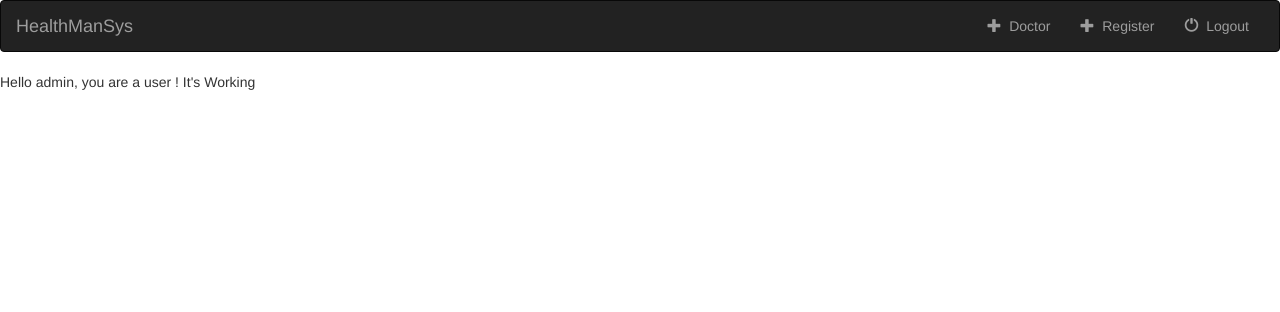
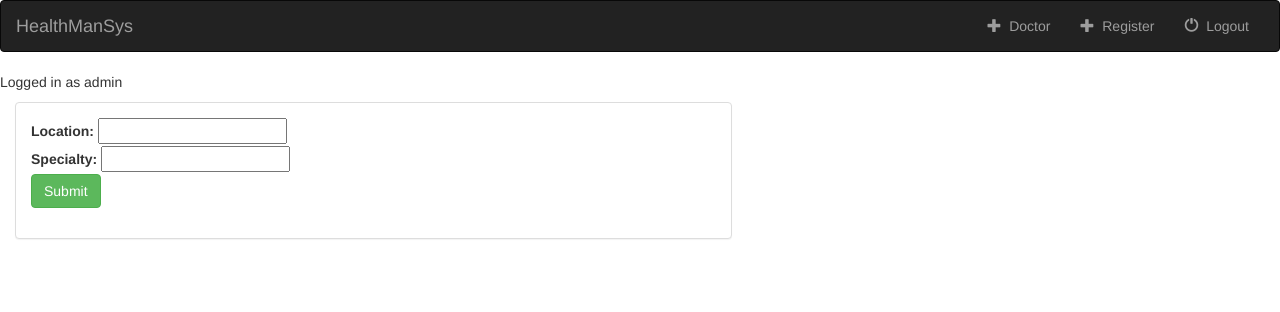
Before and after one commit to AdityaVallabh/HealthCareSys, a Django app: page / in a window 1280 px wide. Shown: the top 312 px of the page. Run offline with Django 3.2, Linux system fonts and the light colour scheme; a user stored in the database is signed in; data comes from the database, SQL or seed files in the repository; both versions use the stored data as it was after the commit; some libraries are stand-ins or nearby versions.

Commit message:
Add Datasets and search function

```diff
--- a/healthcare/templates/healthcare/home.html
+++ b/healthcare/templates/healthcare/home.html
@@ -2,16 +2,17 @@
 {% block title %}Home{% endblock %}
 
 {% block body %}
-<p>Hello
+<p>
     {% if request.user.is_authenticated %}
-        {{ user }}, you are a
+        Logged in as {{ user }}
         {% if user.doctorprofile  %}
-            doctor
+
         {% else %}
-            user
+
         {% endif %}
     {% else %}
-        World
+
     {% endif %}
-    ! It's Working</p>
+    {% include 'healthcare/search.html' %}
+</p>
 {% endblock %}
--- /dev/null
+++ b/healthcare/templates/healthcare/search.html
@@ -0,0 +1,39 @@
+<div class="container-fluid">
+    <div class="row">
+        <div class="col-sm-12 col-md-7">
+            <div class="panel panel-default">
+                <div class="panel-body">
+                    <form class="form-horizontal" action="" method="GET" enctype="multipart/form-data">
+                        <label>Location: </label>
+                        <input name='location' type='text'><br />
+                        <label>Specialty: </label>
+                        <input name='specialty' type='text'><br />
+                        <div class="form-group">
+                            <div class="col-sm-offset col-sm-10">
+                                <button type="submit" class="btn btn-success">Submit</button>
+                            </div>
+                        </div>
+                    </form>
+                </div>
+            </div>
+        </div>
+    </div>
+    {% if doctors %}
+        Doctors found:
+        <table class="table table-hover">
+            <tr>
+                <th>Doctor Name</th>
+                <th>Hospital Name</th>
+                <th>Contact Number</th>
+            </tr>
+            {% for doctor in doctors %}
+                <tr>
+                    <td>{{ doctor.user.first_name }} {{ doctor.user.last_name }}</td>
+                    <td>{{ doctor.hospital }}</td>
+                    <td>{{ doctor.specialization }}</td>
+                </tr>
+            {% endfor %}
+        </table>
+    {% endif %}
+
+</div>
--- a/healthcare/views.py
+++ b/healthcare/views.py
@@ -2,15 +2,19 @@ from django.shortcuts import render, redirect
 from django.contrib.auth import authenticate, login
 from django.views.generic import View
 from .forms import UserForm, ProfileForm, DoctorForm
-from .models import UserProfile, DoctorProfile
+from .models import UserProfile, DoctorProfile, Hospital
 from django.contrib.auth import logout
 
 def index(request):
+    if not request.GET.get('location', 'none') == 'none' or not request.GET.get('specialty', 'none') == 'none':
+        location = request.GET['location']
+        specialty = request.GET['specialty']
+        hospitals = Hospital.objects.filter(location__contains=location)
+        doctors = []
+        for hospital in hospitals:
+            doctors += DoctorProfile.objects.filter(hospital=hospital, specialization__contains=specialty)
+        return render(request, 'healthcare/home.html', {'doctors': doctors})
     return render(request, 'healthcare/home.html')
-
-def logout_view(request):
-    logout(request)
-    return redirect('healthcare:index')
 
 class UserFormView(View):
     form_class = UserForm
@@ -48,5 +52,5 @@ class UserFormView(View):
                 if user.is_active:
                     login(request, user)
                     return redirect('healthcare:index')
-        print('error')
+
         return render(request, self.template_name, {'form': form, 'message': form.errors})
```
Also changed, not shown: healthcare/data/insert_doctors.py (added, +25 -0 lines), healthcare/data/insert_hospitals.py (added, +8 -0 lines), healthcare/models.py (+11 -0 lines), db.sqlite3, 2 other files.
